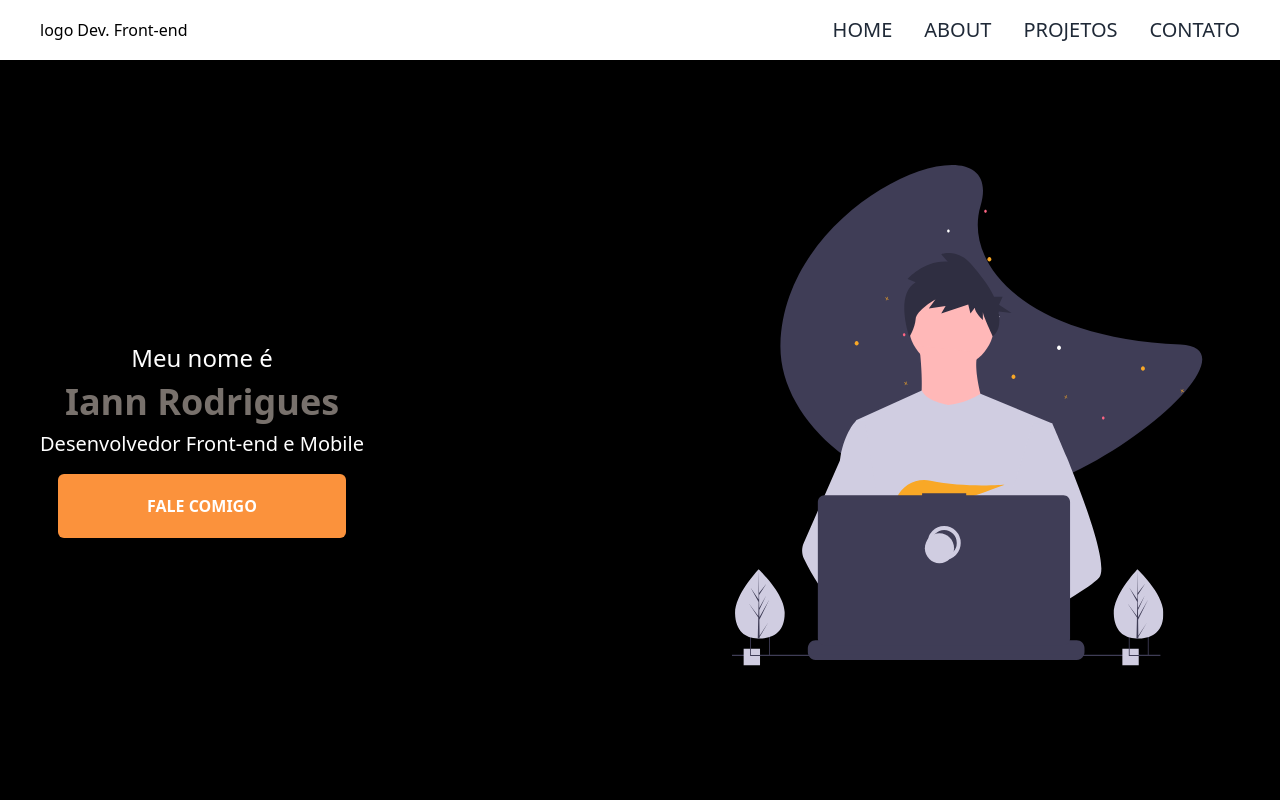
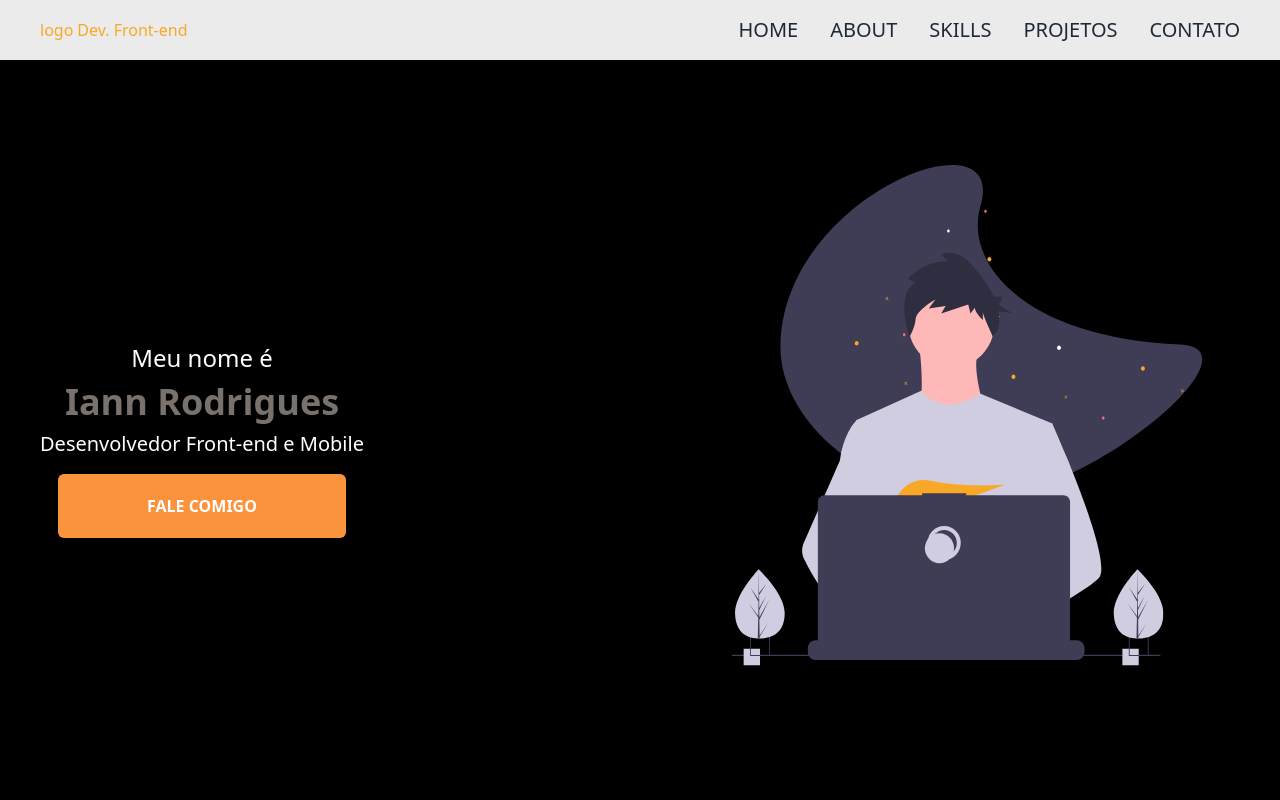
Before and after one commit to Iann-rst/tailwindcss-portfolio, a React (Vite) app: page / in a window 1280 px wide. Shown: the top 800 px of the page. Built offline with nearby package versions, Linux system fonts and the light colour scheme.

Commit message:
fix: header

```diff
--- a/src/components/Header/index.tsx
+++ b/src/components/Header/index.tsx
@@ -7,7 +7,8 @@ export function Header() {
   const links = [
     { name: "HOME", link: "#home" },
     { name: "ABOUT", link: "#about" },
-    { name: "PROJETOS", link: "/" },
+    { name: "SKILLS", link: "#skills" },
+    { name: "PROJETOS", link: "#projects" },
     { name: "CONTATO", link: "/" },
   ]
 
@@ -20,7 +21,7 @@ export function Header() {
 
   return (
     <header className='shadow-md w-full fixed top-0 left-0'>
-      <nav className='md:flex items-center justify-between bg-white py-4 md:px-10 px-7'>
+      <nav className='md:flex items-center justify-between bg-[#EBEBEB] dark:bg-[#2C2C2C] dark:text-white text-[#F9A826] py-4 md:px-10 px-7'>
         <div className='cursor-pointer flex items-center'>
           <span className='mr-1 '>logo</span>
           Dev. Front-end
@@ -32,14 +33,14 @@ export function Header() {
 
         <ul className={`
           md:flex md:items-center md:pb-0 pb-12 absolute md:static
-          bg-white md:z-auto z-[-1] left-0 w-full md:w-auto md:pl-0 pl-9
-          transition-all duration-700 ease-in
-          ${menuMobile ? 'top-[3.6rem] opacity-100' : 'top-[-490px]  opacity-0'}
+          bg-[#EBEBEB] md:z-auto z-[-1] left-0 w-full md:w-auto md:pl-0 pl-9
+          transition-all duration-[900ms] ease-in
+          ${menuMobile ? 'top-[3.8rem] opacity-100' : 'top-[-490px]  opacity-0'}
           md:opacity-100
         `}>
           {links.map((link) => (
             <li key={link.name} className='md:ml-8 text-xl md:my-0 my-7' onClick={handleOpenMenuMobile}>
-              <a href={link.link} className='text-gray-800 hover:text-gray-400 duration-500'>{link.name}</a>
+              <a href={link.link} className='text-gray-800 hover:text-[#F9A826] duration-500'>{link.name}</a>
             </li>
           ))}
         </ul>
```
